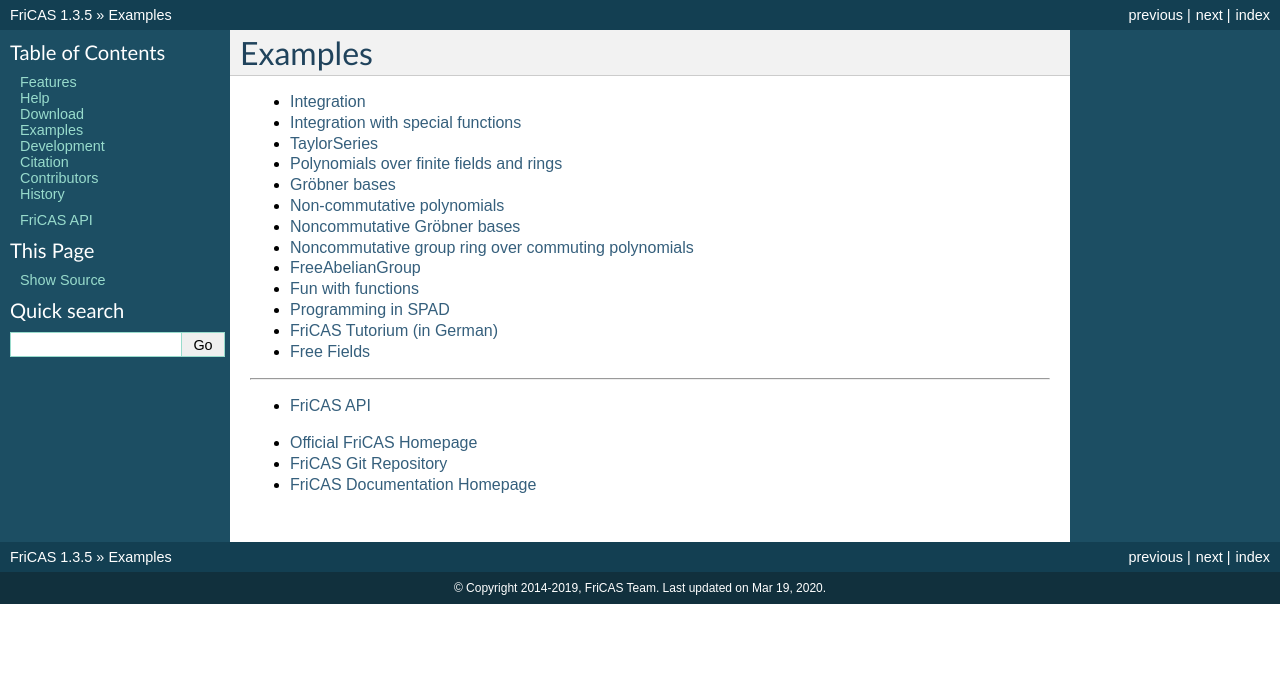
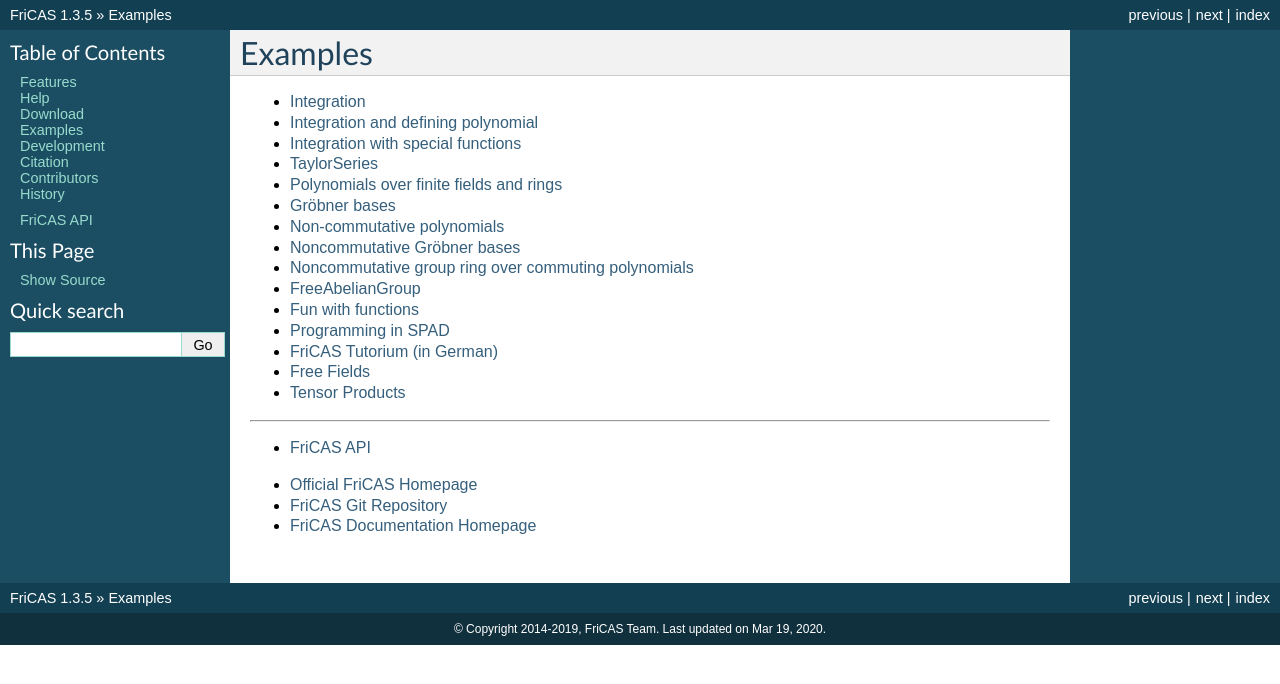
Before and after one commit to hemmecke/fricas-doc, a Sphinx documentation site: the page built from doc/source/examples.rst, in a window 1280 px wide. Shown: the top 684 px of the page. Built offline with Sphinx 7.4.7, drawn with Linux system fonts in a browser that asks for light colours; pages that are not in the unit, such as notebooks, are missing from menus.

Commit message:
more documentation

```diff
--- a/doc/source/conf.py
+++ b/doc/source/conf.py
@@ -13,7 +13,6 @@
 # serve to show the default.
 
 import sys
-import os
 
 # If extensions (or modules to document with autodoc) are in another directory,
 # add these directories to sys.path here. If the directory is relative to the
--- a/doc/source/contributors.rst
+++ b/doc/source/contributors.rst
@@ -5,7 +5,6 @@
 Axiom in 2007.
 
 * Krystian Baclawski
-
 * Abhinav Baid
 * Martin Baker
 * Peter Broadbery
--- a/doc/source/examples.rst
+++ b/doc/source/examples.rst
@@ -3,6 +3,9 @@
 
 * `Integration
   <http://axiom-wiki.newsynthesis.org/FriCASIntegration>`_
+
+* `Integration and defining polynomial
+  <http://axiom-wiki.newsynthesis.org/ExampleIntegration>`_
 
 * `Integration with special functions
   <http://axiom-wiki.newsynthesis.org/FriCASSpecialIntegration>`_
@@ -30,3 +33,6 @@
 
 * `Free Fields
   <https://github.com/billpage/ncpoly/blob/master/fdalg_20180907.pdf>`_
+
+* `Tensor Products
+  <http://fricas-wiki.math.uni.wroc.pl/SandBoxTensorAlgebra2>`_
```
